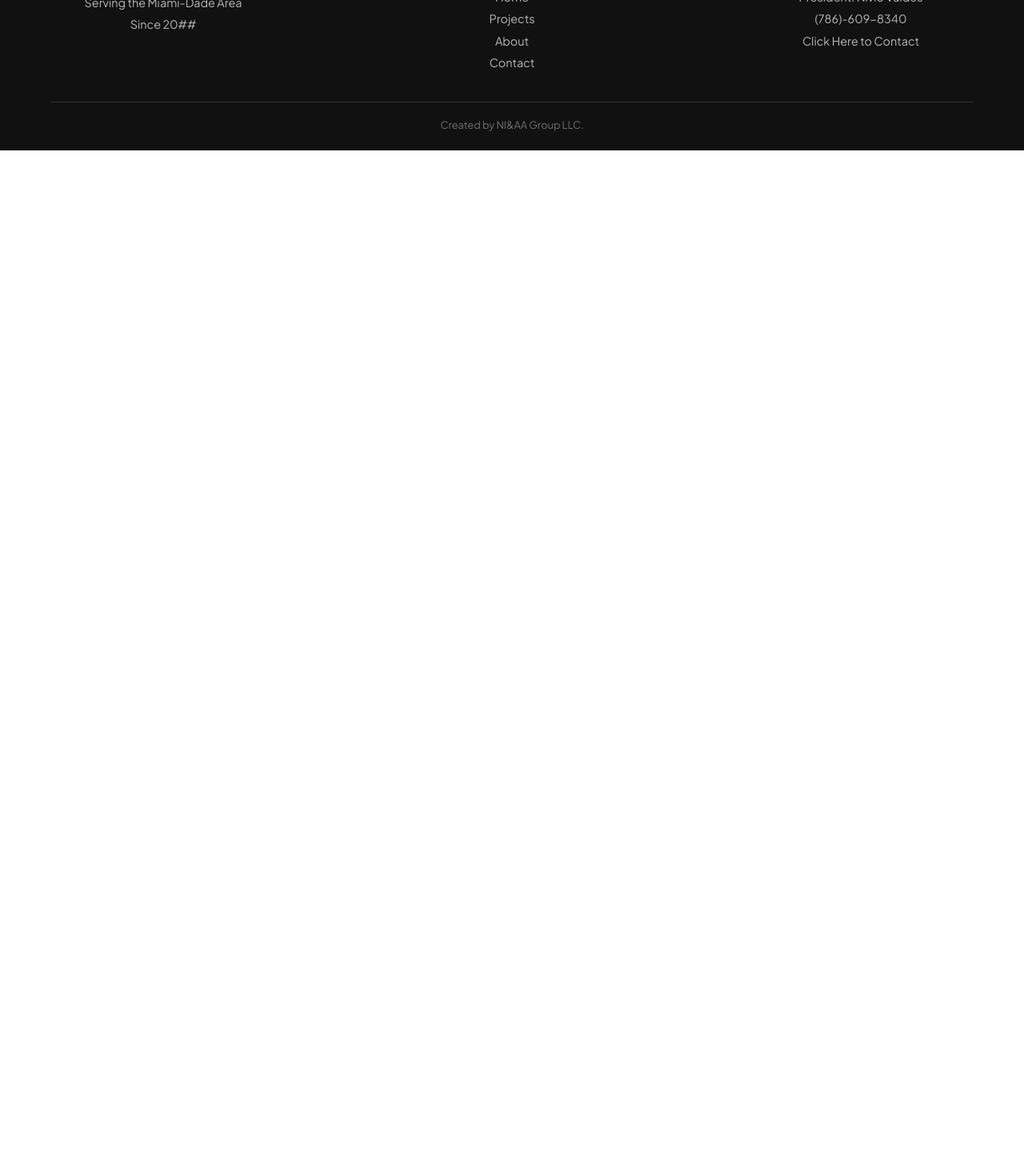
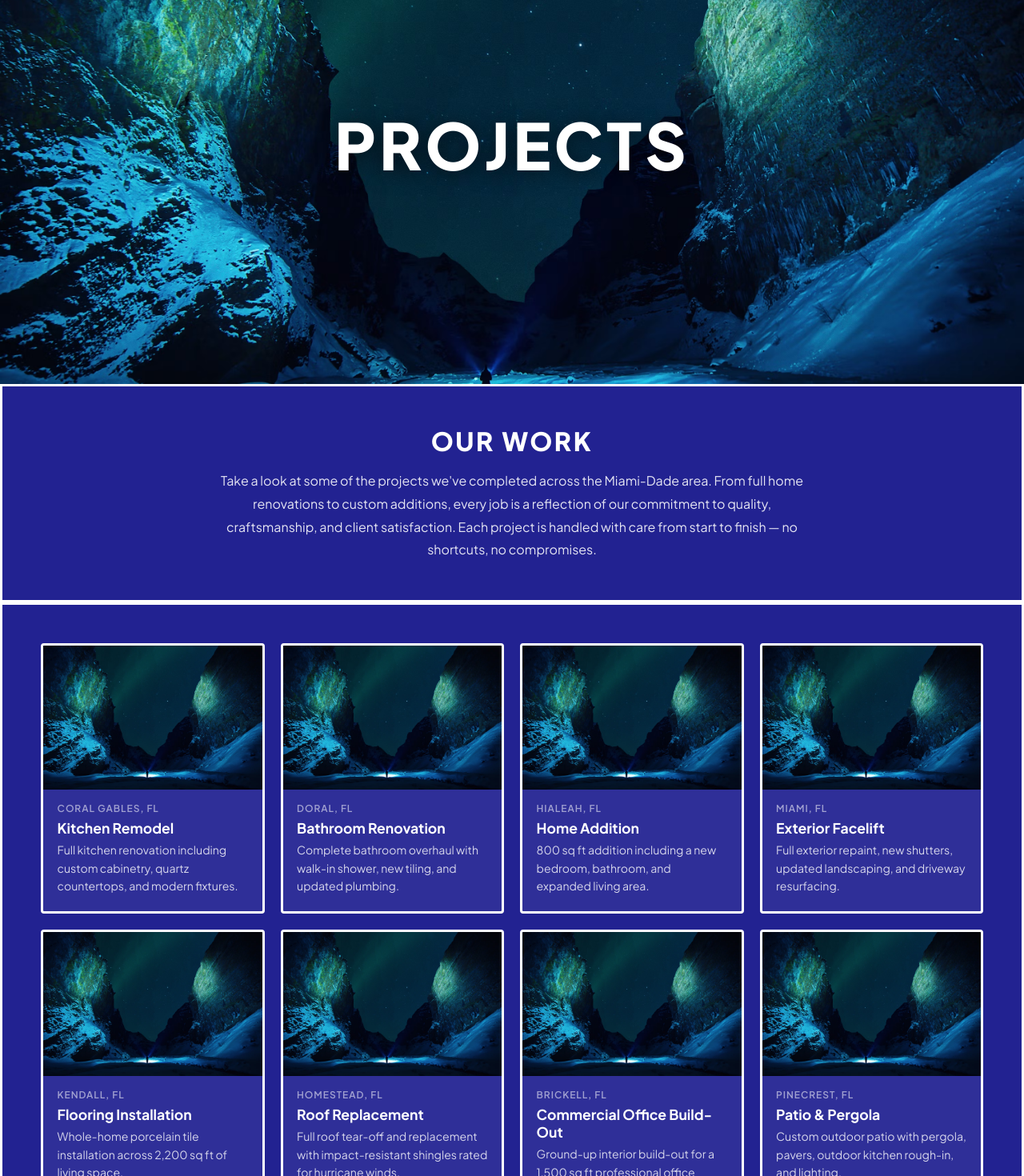
Before and after one commit to 78alex98/ni-aa-website, a React (Vite) app: page /projects in a window 1280 px wide. Shown: the part 120-1590 px from the top of the page at 80% size. Before the commit the page ends 800 px from the top, so only its background shows below. Built offline with nearby package versions, Linux system fonts and the light colour scheme.

Commit message:
Project Page Done

```diff
--- a/src/index.css
+++ b/src/index.css
@@ -1166,3 +1166,152 @@ body {
     object-fit: cover;
     display: block;
 }
+
+/*
+----------------------------------------
+- Projects Page
+----------------------------------------
+*/
+
+.main-projects-image {
+    position: fixed;
+    top: 0;
+    left: 0;
+    width: 100%;
+    height: 75vh;
+    background-size: cover;
+    background-position: 50% 60%;
+    background-repeat: no-repeat;
+    z-index: 0;
+    display: flex;
+    align-items: center;
+    justify-content: center;
+}
+
+.projects-hero-overlay {
+    text-align: center;
+}
+
+.projects-hero-overlay h1 {
+    color: white;
+    font-size: 5rem;
+    font-weight: 800;
+    letter-spacing: 0.05em;
+    text-transform: uppercase;
+    text-shadow: 0px 4px 24px rgba(0,0,0,0.6);
+}
+
+/* Intro Section */
+.projects-intro-section {
+    position: relative;
+    z-index: 1;
+    margin-top: 75vh;
+    background-color: white;
+    box-shadow: 0px 7px 7px 0px rgba(0, 0, 0, 0.40);
+    padding: 3px;
+}
+
+.inner-projects-intro-section {
+    background-color: #222291;
+    padding: 3rem 6rem;
+    display: flex;
+    flex-direction: column;
+    align-items: center;
+    gap: 1rem;
+    text-align: center;
+}
+
+.inner-projects-intro-section h2 {
+    color: white;
+    font-size: 2rem;
+    font-weight: 800;
+    text-transform: uppercase;
+    letter-spacing: 0.08em;
+}
+
+.inner-projects-intro-section p {
+    color: rgba(255, 255, 255, 0.88);
+    font-size: 1rem;
+    line-height: 1.8;
+    max-width: 760px;
+}
+
+/* Projects Grid */
+.projects-grid-section {
+    position: relative;
+    z-index: 1;
+    background-color: white;
+    box-shadow: 0px 7px 7px 0px rgba(0, 0, 0, 0.40);
+    padding: 3px;
+}
+
+.inner-projects-grid-section {
+    background-color: #222291;
+    padding: 3rem;
+}
+
+.projects-grid {
+    display: grid;
+    grid-template-columns: repeat(4, 1fr);
+    gap: 1.25rem;
+}
+
+.project-card {
+    display: flex;
+    flex-direction: column;
+    border: 3px solid white;
+    border-radius: 4px;
+    overflow: hidden;
+    transition: transform 0.2s ease, box-shadow 0.2s ease;
+}
+
+.project-card:hover {
+    transform: translateY(-4px);
+    box-shadow: 0px 8px 24px rgba(0, 0, 0, 0.4);
+}
+
+.project-card-image {
+    width: 100%;
+    height: 180px;
+    overflow: hidden;
+}
+
+.project-card-image img {
+    width: 100%;
+    height: 100%;
+    object-fit: cover;
+    display: block;
+    transition: transform 0.3s ease;
+}
+
+.project-card:hover .project-card-image img {
+    transform: scale(1.05);
+}
+
+.project-card-body {
+    padding: 1rem 1.1rem 1.25rem;
+    display: flex;
+    flex-direction: column;
+    gap: 0.35rem;
+    background-color: rgba(255, 255, 255, 0.06);
+}
+
+.project-card-location {
+    color: rgba(255, 255, 255, 0.55);
+    font-size: 0.75rem;
+    font-weight: 600;
+    text-transform: uppercase;
+    letter-spacing: 0.08em;
+}
+
+.project-card-title {
+    color: white;
+    font-size: 1.1rem;
+    font-weight: 700;
+}
+
+.project-card-description {
+    color: rgba(255, 255, 255, 0.8);
+    font-size: 0.88rem;
+    line-height: 1.6;
+}
--- a/src/pages/Projects.jsx
+++ b/src/pages/Projects.jsx
@@ -1,3 +1,107 @@
-export default function Projects(){
-    return <div> Projects Page </div>;
+import sampleLandscape from "../assets/sample/sample_landscape.avif";
+
+const projects = [
+    {
+        id: 1,
+        title: "Kitchen Remodel",
+        location: "Coral Gables, FL",
+        description: "Full kitchen renovation including custom cabinetry, quartz countertops, and modern fixtures.",
+        image: sampleLandscape,
+    },
+    {
+        id: 2,
+        title: "Bathroom Renovation",
+        location: "Doral, FL",
+        description: "Complete bathroom overhaul with walk-in shower, new tiling, and updated plumbing.",
+        image: sampleLandscape,
+    },
+    {
+        id: 3,
+        title: "Home Addition",
+        location: "Hialeah, FL",
+        description: "800 sq ft addition including a new bedroom, bathroom, and expanded living area.",
+        image: sampleLandscape,
+    },
+    {
+        id: 4,
+        title: "Exterior Facelift",
+        location: "Miami, FL",
+        description: "Full exterior repaint, new shutters, updated landscaping, and driveway resurfacing.",
+        image: sampleLandscape,
+    },
+    {
+        id: 5,
+        title: "Flooring Installation",
+        location: "Kendall, FL",
+        description: "Whole-home porcelain tile installation across 2,200 sq ft of living space.",
+        image: sampleLandscape,
+    },
+    {
+        id: 6,
+        title: "Roof Replacement",
+        location: "Homestead, FL",
+        description: "Full roof tear-off and replacement with impact-resistant shingles rated for hurricane winds.",
+        image: sampleLandscape,
+    },
+    {
+        id: 7,
+        title: "Commercial Office Build-Out",
+        location: "Brickell, FL",
+        description: "Ground-up interior build-out for a 1,500 sq ft professional office space.",
+        image: sampleLandscape,
+    },
+    {
+        id: 8,
+        title: "Patio & Pergola",
+        location: "Pinecrest, FL",
+        description: "Custom outdoor patio with pergola, pavers, outdoor kitchen rough-in, and lighting.",
+        image: sampleLandscape,
+    },
+];
+
+export default function Projects() {
+    return (
+        <div className="page">
+            {/* Hero Image */}
+            <div className="main-projects-image"
+                style={{ backgroundImage: `url(${sampleLandscape})` }}>
+                <div className="projects-hero-overlay">
+                    <h1>Projects</h1>
+                </div>
+            </div>
+
+            {/* Intro Description Section */}
+            <div className="projects-intro-section">
+                <div className="inner-projects-intro-section">
+                    <h2>Our Work</h2>
+                    <p>
+                        Take a look at some of the projects we've completed across the Miami-Dade area.
+                        From full home renovations to custom additions, every job is a reflection of
+                        our commitment to quality, craftsmanship, and client satisfaction.
+                        Each project is handled with care from start to finish — no shortcuts, no compromises.
+                    </p>
+                </div>
+            </div>
+
+            {/* Projects Grid */}
+            <div className="projects-grid-section">
+                <div className="inner-projects-grid-section">
+                    <div className="projects-grid">
+                        {projects.map((project) => (
+                            <div className="project-card" key={project.id}>
+                                <div className="project-card-image">
+                                    <img src={project.image} alt={project.title} />
+                                </div>
+                                <div className="project-card-body">
+                                    <p className="project-card-location">{project.location}</p>
+                                    <h3 className="project-card-title">{project.title}</h3>
+                                    <p className="project-card-description">{project.description}</p>
+                                </div>
+                            </div>
+                        ))}
+                    </div>
+                </div>
+            </div>
+        </div>
+    );
 }
```
